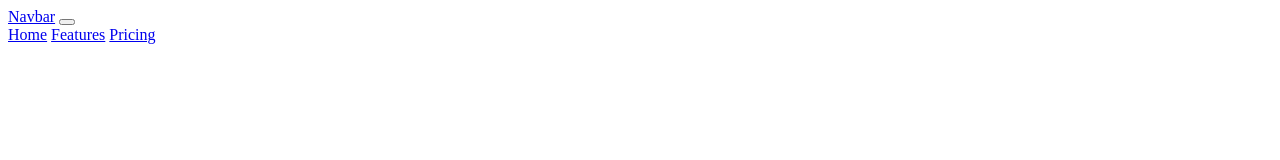
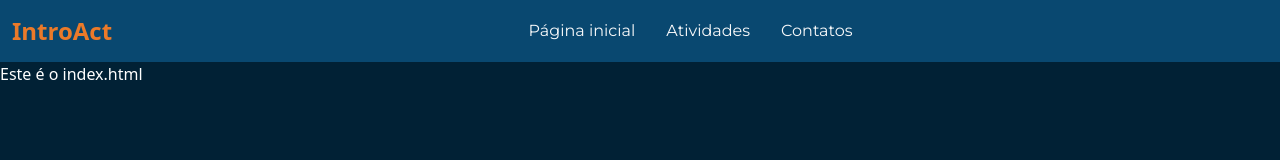
Before and after one commit to barbara-aper/IntroAct, a plain HTML site: page demoIntroAct/src/main/resources/static/index.html in a window 1280 px wide. Drawn offline with nearby package versions, Linux system fonts and the light colour scheme.

Commit message:
pagina inicial com estilizacao base

```diff
--- a/demoIntroAct/src/main/resources/static/index.html
+++ b/demoIntroAct/src/main/resources/static/index.html
@@ -1,38 +1,52 @@
 <!DOCTYPE html>
 <html lang="en">
+
 <head>
     <meta charset="UTF-8">
     <meta name="viewport" content="width=device-width, initial-scale=1.0">
-    <title>Document</title>
-    <link
-     href="https://cdn.jsdelivr.net/npm/bootstrap@5.3.3/dist/css/bootstrap.m
-     in.css" rel="stylesheet" integrity="sha384-
-     QWTKZyjpPEjISv5WaRU9OFeRpok6YctnYmDr5pNlyT2bRjXh0JMhjY6hW+ALEwIH"
-     crossorigin="anonymous">
+    <title> IntroAct </title>
 
-    <script
-     src="https://cdn.jsdelivr.net/npm/bootstrap@5.3.3/dist/js/bootstrap.bun
-     dle.min.js" integrity="sha384-
-     YvpcrYf0tY3lHB60NNkmXc5s9fDVZLESaAA55NDzOxhy9GkcIdslK1eN7N6jIeHz"
-     crossorigin="anonymous"></script>
+    <!--  referencia do css do bootstrap -->
+    <link href="https://cdn.jsdelivr.net/npm/bootstrap@5.3.3/dist/css/bootstrap.min.css" rel="stylesheet"
+        integrity="sha384-QWTKZyjpPEjISv5WaRU9OFeRpok6YctnYmDr5pNlyT2bRjXh0JMhjY6hW+ALEwIH" crossorigin="anonymous">
 
+    <!--  referencia do css pessoal -->
+    <link rel="stylesheet" href="style.css">
+
+    <!--  referencia do js do bootstrap -->
+    <script src="https://cdn.jsdelivr.net/npm/bootstrap@5.3.3/dist/js/bootstrap.bundle.min.js"
+        integrity="sha384-YvpcrYf0tY3lHB60NNkmXc5s9fDVZLESaAA55NDzOxhy9GkcIdslK1eN7N6jIeHz"
+        crossorigin="anonymous"></script>
 </head>
+
 <body>
+    <!-- nav bar -->
     <nav class="navbar navbar-expand-lg bg-body-tertiary">
         <div class="container-fluid">
-          <a class="navbar-brand" href="#">Navbar</a>
-          <button class="navbar-toggler" type="button" data-bs-toggle="collapse" data-bs-target="#navbarNavAltMarkup" aria-controls="navbarNavAltMarkup" aria-expanded="false" aria-label="Toggle navigation">
-            <span class="navbar-toggler-icon"></span>
-          </button>
-          <div class="collapse navbar-collapse" id="navbarNavAltMarkup">
-            <div class="navbar-nav">
-              <a class="nav-link active" aria-current="page" href="#">Home</a>
-              <a class="nav-link" href="#">Features</a>
-              <a class="nav-link" href="#">Pricing</a>
+            <a class="navbar-brand" href="https://introcomp.pet.inf.ufes.br/"> IntroAct </a>
+            <button class="navbar-toggler" type="button" data-bs-toggle="collapse" data-bs-target="#navbarNav"
+                aria-controls="navbarNav" aria-expanded="false" aria-label="Toggle navigation">
+                <span class="navbar-toggler-icon"></span>
+            </button>
+
+            <div class="collapse navbar-collapse" id="navbarNav">
+                <ul class="navbar-nav mx-auto">
+                    <li class="nav-item">
+                        <a class="nav-link" aria-current="page" href="index.html"> Página inicial </a>
+                    </li>
+                    <li class="nav-item">
+                        <a class="nav-link" href="atividades.html"> Atividades </a>
+                    </li>
+                    <li class="nav-item">
+                        <a class="nav-link" href="contatos.html"> Contatos </a>
+                    </li>
+                </ul>
             </div>
-          </div>
+
         </div>
-      </nav>
+    </nav>
 
+    <p> Este é o index.html </p>
 </body>
+
 </html>
--- a/demoIntroAct/src/main/resources/static/style.css
+++ b/demoIntroAct/src/main/resources/static/style.css
@@ -0,0 +1,36 @@
+/** importa a fonte bold e normal*/
+@import url('https://fonts.googleapis.com/css2?family=Montserrat:wght@400;700&display=swap');
+
+body {
+    background-color: #012135;
+}
+
+p {
+    color: white;
+}
+
+/* background da navbar */
+.navbar {
+    background-color: #094870 !important;
+}
+
+/* introact */
+.navbar-brand {
+    color: #EB7A29 !important;
+    font-weight: bold;
+    font-size: 1.5rem;
+}
+
+/* palavras da navbar */
+.nav-link {
+    font-family: 'Montserrat', sans-serif;
+    font-weight: normal;
+    color: #f8f9fa !important;
+    margin-right: 15px;
+    transition: color 0.3s ease;
+}
+
+/*  qnd passa o mouse em cima dos links (palavras) */
+.nav-link:hover {
+    color: #EB7A29 !important;
+}
```
Also changed, not shown: demoIntroAct/src/main/resources/static/atividades.html (+52 -0 lines), demoIntroAct/src/main/resources/static/contatos.html (+52 -0 lines), demoIntroAct/src/main/resources/static/imagens/imagem_so_p_pasta_existir_no_github.jpeg (added), 2 other files.
